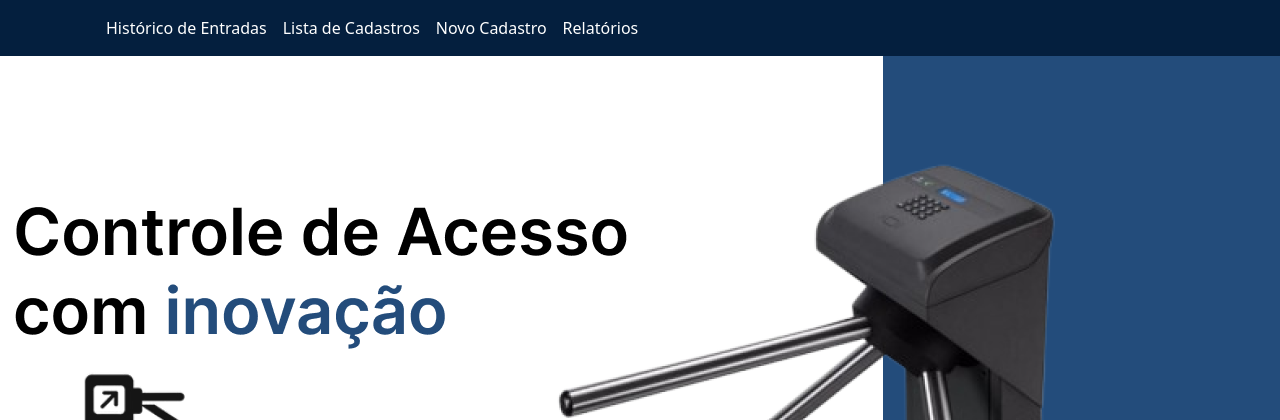
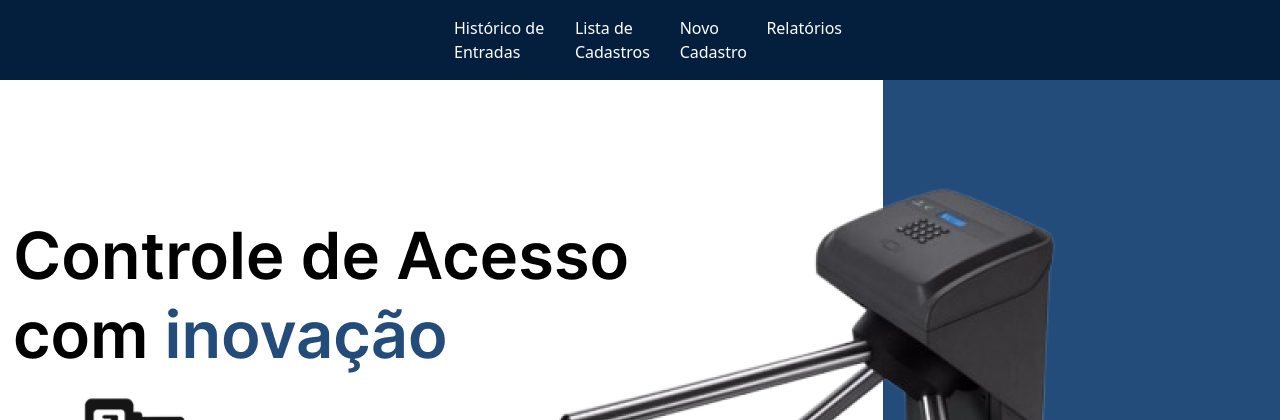
Before and after one commit to scarmm/EntrAlunos, a PHP site: page / in a window 1280 px wide; the page is wider, and only the part inside the window is pictured. Shown: the top 420 px of that part. Run offline with PHP 8.4, Linux system fonts and the light colour scheme.

Commit message:
menu atualização

```diff
--- a/assets/css/_menu.scss
+++ b/assets/css/_menu.scss
@@ -8,6 +8,9 @@
     color: rgb(208, 208, 208);
 }
 }
+.navbar{
+    padding-inline: 30px;
+}
 .container{
-    justify-items: space-evenly;
+    padding-inline: 360px;
 }
--- a/assets/css/styles.css
+++ b/assets/css/styles.css
@@ -9,8 +9,12 @@
   color: rgb(208, 208, 208);
 }
 
+.navbar {
+  padding-inline: 30px;
+}
+
 .container {
-  justify-items: space-evenly;
+  padding-inline: 360px;
 }
 
 .btn-primary {
```
Also changed, not shown: 1 other file.
